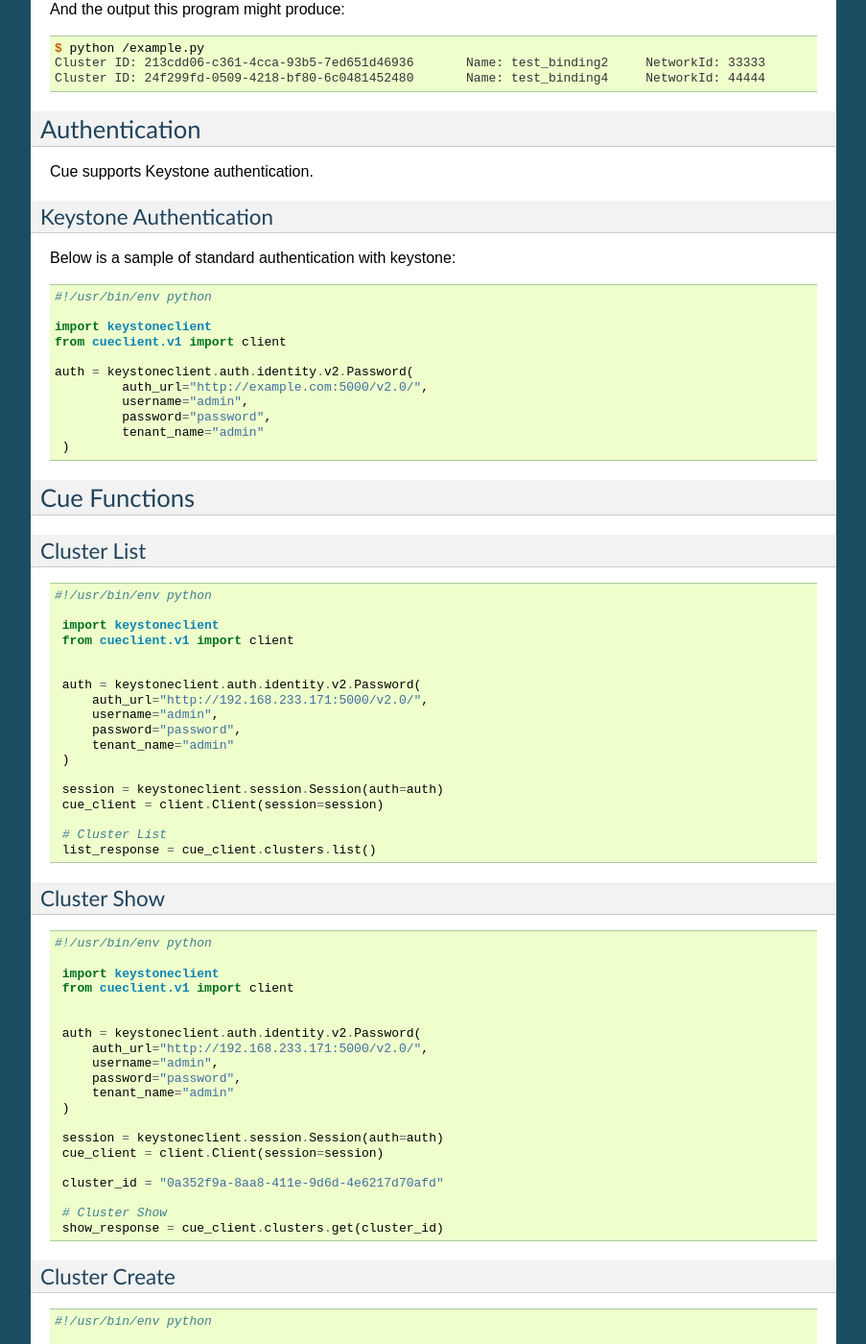
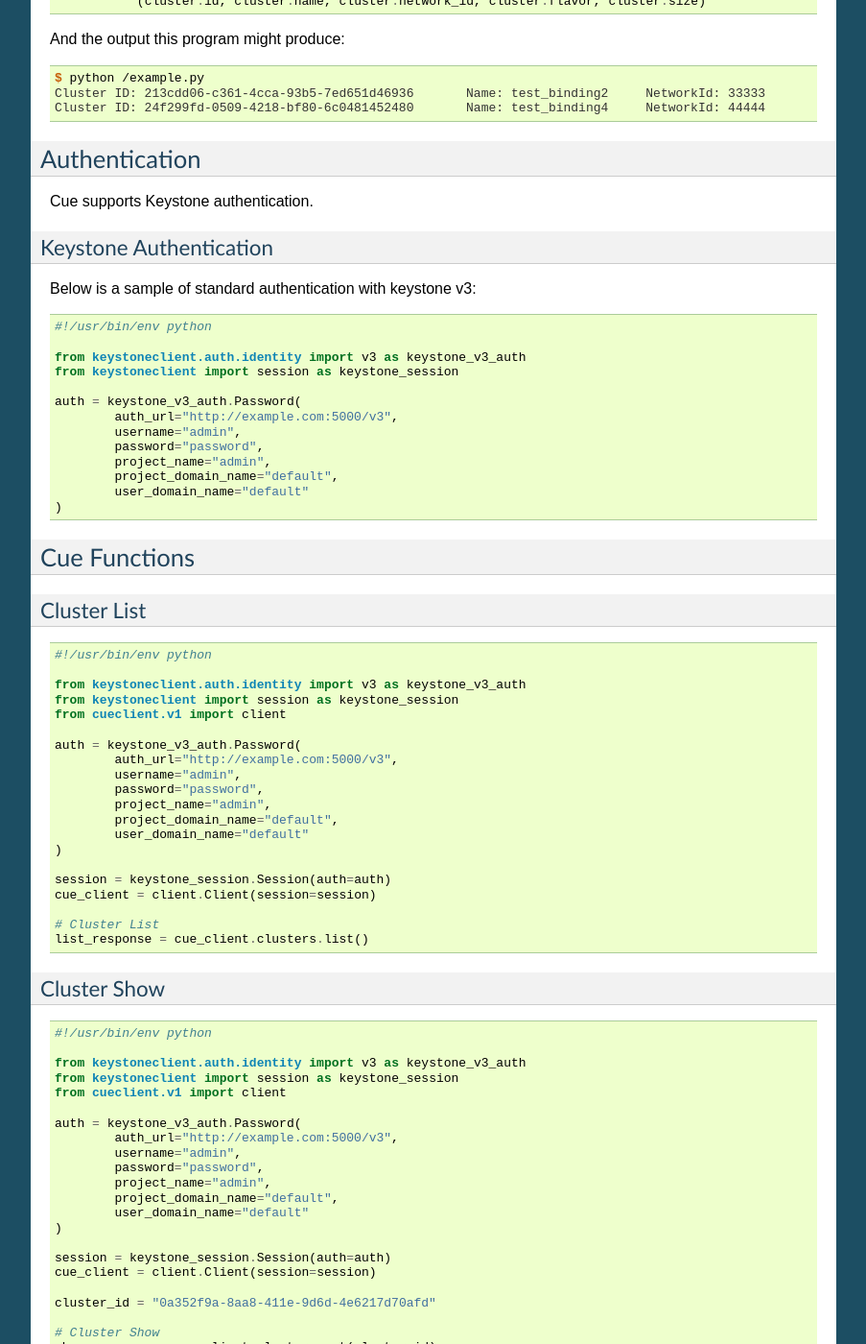
Before and after one commit to openstack-archive/python-cueclient, a Sphinx documentation site: the page built from doc/source/python-bindings.rst, in a window 1280 px wide and 1400 px high, scrolled down 656 px. Shown: the whole window at 96% size, without its empty margins (198-1101 px from the left). Built offline with Sphinx 7.4.7, drawn with Linux system fonts in a browser that asks for light colours; some of the changed text lies outside the part shown.

Commit message:
Update python-binding section for keystone v3 support
Change-Id: I6d681051846d1a69d3bf146174180e9881af6ab8

```diff
--- a/doc/source/python-bindings.rst
+++ b/doc/source/python-bindings.rst
@@ -14,20 +14,22 @@
 
 .. code-block:: python
 
-   #!/usr/bin/env python
+    #!/usr/bin/env python
 
-   import keystoneclient
-   from cueclient.v1 import client
+    from keystoneclient.auth.identity import v3 as keystone_v3_auth
+    from keystoneclient import session as keystone_session
+    from cueclient.v1 import client
 
-
-   auth = keystoneclient.auth.identity.v2.Password(
-            auth_url="http://example.com:5000/v2.0/",
+    auth = keystone_v3_auth.Password(
+            auth_url="http://example.com:5000/v3",
             username="admin",
             password="password",
-            tenant_name="admin"
+            project_name="admin",
+            project_domain_name="default",
+            user_domain_name="default"
     )
 
-   session = keystoneclient.session.Session(auth=auth)
+    session = keystone_session.Session(auth=auth)
 
     # Create an instance of the client
     cue_client = client.Client(session=session)
@@ -35,7 +37,7 @@
     # Cluster List - returns list of cluster objects
     list_response = cue_client.clusters.list()
 
-   # Iterate the list, printing some useful information
+    # Iterate the list, printing some useful information
     for cluster in list_response:
 
         print "Cluster ID: %s \t Name: %s \t NetworkId: %s \t Flavor: %s \t Size: %s" % \
@@ -58,20 +60,22 @@
 Keystone Authentication
 -----------------------
 
-Below is a sample of standard authentication with keystone:
+Below is a sample of standard authentication with keystone v3:
 
 .. code-block:: python
 
-   #!/usr/bin/env python
+    #!/usr/bin/env python
 
-   import keystoneclient
-   from cueclient.v1 import client
+    from keystoneclient.auth.identity import v3 as keystone_v3_auth
+    from keystoneclient import session as keystone_session
 
-   auth = keystoneclient.auth.identity.v2.Password(
-            auth_url="http://example.com:5000/v2.0/",
+    auth = keystone_v3_auth.Password(
+            auth_url="http://example.com:5000/v3",
             username="admin",
             password="password",
-            tenant_name="admin"
+            project_name="admin",
+            project_domain_name="default",
+            user_domain_name="default"
     )
 
 Cue Functions
@@ -82,20 +86,22 @@
 
 .. code-block:: python
 
-   #!/usr/bin/env python
+    #!/usr/bin/env python
 
-    import keystoneclient
+    from keystoneclient.auth.identity import v3 as keystone_v3_auth
+    from keystoneclient import session as keystone_session
     from cueclient.v1 import client
 
-
-    auth = keystoneclient.auth.identity.v2.Password(
-        auth_url="http://192.168.233.171:5000/v2.0/",
-        username="admin",
-        password="password",
-        tenant_name="admin"
+    auth = keystone_v3_auth.Password(
+            auth_url="http://example.com:5000/v3",
+            username="admin",
+            password="password",
+            project_name="admin",
+            project_domain_name="default",
+            user_domain_name="default"
     )
 
-    session = keystoneclient.session.Session(auth=auth)
+    session = keystone_session.Session(auth=auth)
     cue_client = client.Client(session=session)
 
     # Cluster List
@@ -107,20 +113,22 @@
 
 .. code-block:: python
 
-   #!/usr/bin/env python
+    #!/usr/bin/env python
 
-    import keystoneclient
+    from keystoneclient.auth.identity import v3 as keystone_v3_auth
+    from keystoneclient import session as keystone_session
     from cueclient.v1 import client
 
-
-    auth = keystoneclient.auth.identity.v2.Password(
-        auth_url="http://192.168.233.171:5000/v2.0/",
-        username="admin",
-        password="password",
-        tenant_name="admin"
+    auth = keystone_v3_auth.Password(
+            auth_url="http://example.com:5000/v3",
+            username="admin",
+            password="password",
+            project_name="admin",
+            project_domain_name="default",
+            user_domain_name="default"
     )
 
-    session = keystoneclient.session.Session(auth=auth)
+    session = keystone_session.Session(auth=auth)
     cue_client = client.Client(session=session)
 
     cluster_id = "0a352f9a-8aa8-411e-9d6d-4e6217d70afd"
@@ -134,24 +142,26 @@
 
 .. code-block:: python
 
-   #!/usr/bin/env python
+    #!/usr/bin/env python
 
-    import keystoneclient
+    from keystoneclient.auth.identity import v3 as keystone_v3_auth
+    from keystoneclient import session as keystone_session
     from cueclient.v1 import client
 
-
-    auth = keystoneclient.auth.identity.v2.Password(
-        auth_url="http://192.168.233.171:5000/v2.0/",
-        username="admin",
-        password="password",
-        tenant_name="admin"
+    auth = keystone_v3_auth.Password(
+            auth_url="http://example.com:5000/v3",
+            username="admin",
+            password="password",
+            project_name="admin",
+            project_domain_name="default",
+            user_domain_name="default"
     )
 
-    session = keystoneclient.session.Session(auth=auth)
+    session = keystone_session.Session(auth=auth)
     cue_client = client.Client(session=session)
 
-   # Cluster create
-   create_response = cue_client.clusters.create(name="test_binding5",
+    # Cluster create
+    create_response = cue_client.clusters.create(name="test_binding5",
                         nic="55555", flavor="1",size="2",volume_size="0")
 
 Cluster Delete
@@ -159,20 +169,22 @@
 
 .. code-block:: python
 
-   #!/usr/bin/env python
+    #!/usr/bin/env python
 
-    import keystoneclient
+    from keystoneclient.auth.identity import v3 as keystone_v3_auth
+    from keystoneclient import session as keystone_session
     from cueclient.v1 import client
 
-
-    auth = keystoneclient.auth.identity.v2.Password(
-        auth_url="http://192.168.233.171:5000/v2.0/",
-        username="admin",
-        password="password",
-        tenant_name="admin"
+    auth = keystone_v3_auth.Password(
+            auth_url="http://example.com:5000/v3",
+            username="admin",
+            password="password",
+            project_name="admin",
+            project_domain_name="default",
+            user_domain_name="default"
     )
 
-    session = keystoneclient.session.Session(auth=auth)
+    session = keystone_session.Session(auth=auth)
     cue_client = client.Client(session=session)
 
     delete_id = "dc86d96f-6b37-4e2d-9805-4542450f427d"
```
